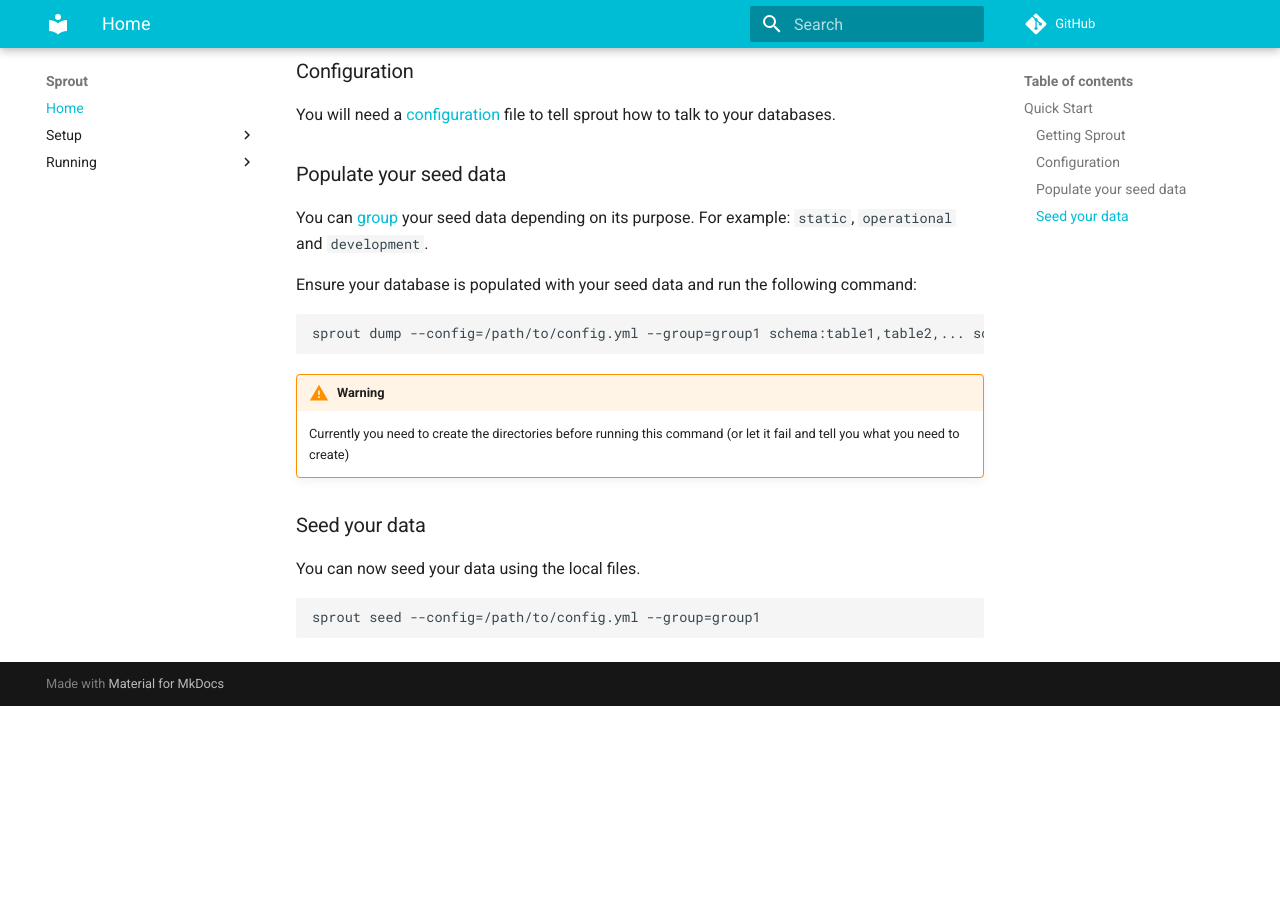
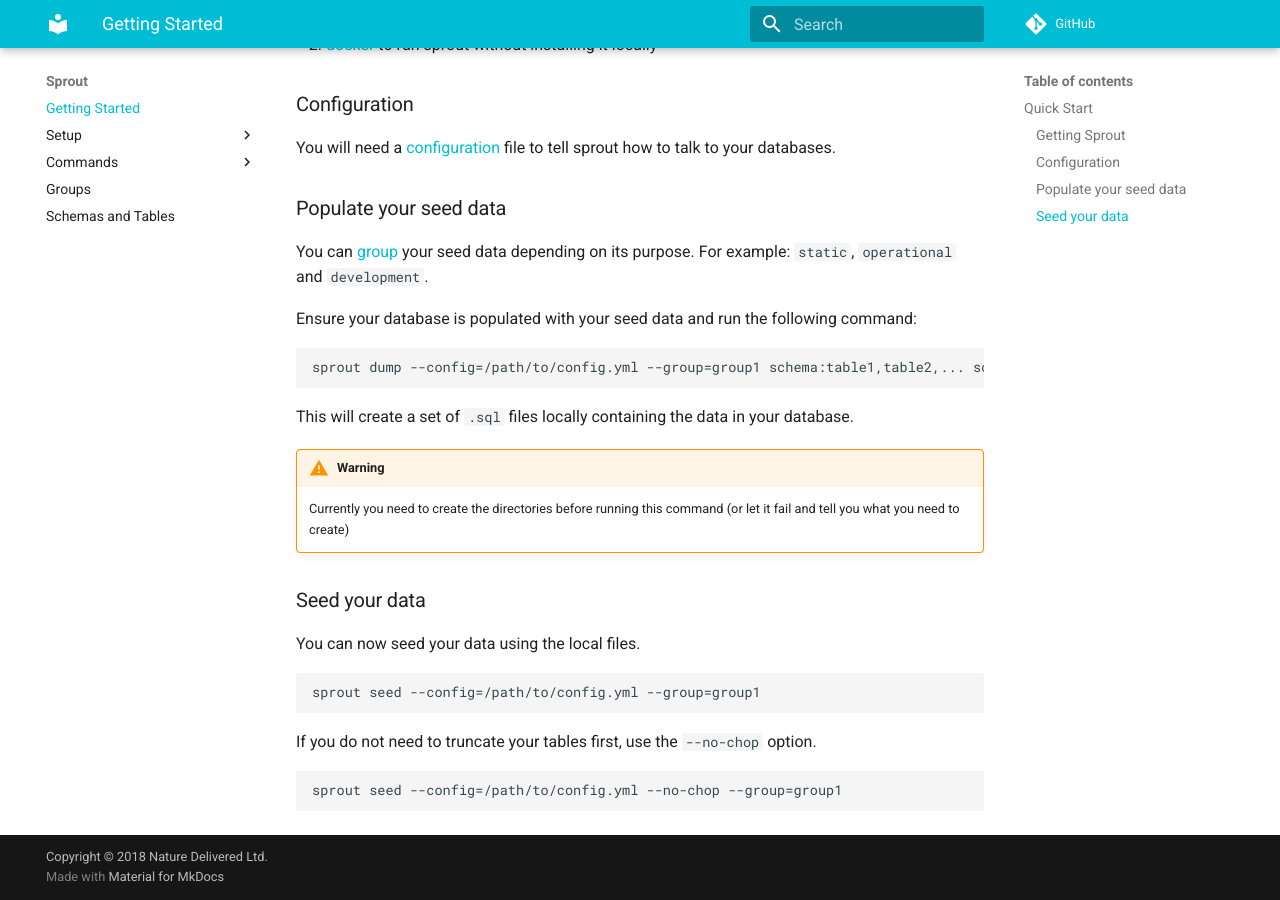
Before and after one commit to graze/sprout, an MkDocs documentation site: the page built from docs/index.md, in a window 1280 px wide and 900 px high, scrolled down 645 px. Built offline with MkDocs 1.6.1 and Material for MkDocs 9.7.7, drawn with Linux system fonts in a browser that asks for light colours; comment, search, counter and statistics services are not loaded; before the commit the page ends 1351 px from its top, so only the background shows below that; some of the changed text lies outside the part shown.

Commit message:
stuff for v0.2 & docs

````diff
--- a/docs/sprout.md
+++ b/docs/index.md
@@ -1,4 +1,4 @@
-# Sprout
+# Sprout 🌱
 
 Sprout is a tool to help you Populate your databases with seed data.
 
@@ -6,10 +6,11 @@ It's core method is by using .sql files that can be committed and diffed by your
 
 It can:
 
-1. [Seed](seeding.md) sql data from local files
-1. [Dump](dumping.md) data from mysql tables
+1. [Seed](commands/seed.md) sql data from local files
+1. [Dump](commands/dump.md) data from mysql tables
+1. [Chop (truncate)](commands/chop.md) data in mysql tables
 1. Performs actions in parallel
-1. Handle multiple [groups](grouping.md) of seed data (for example, `static`, `core`, `testing`)
+1. Handle multiple [groups](groups.md) of seed data (for example, `static`, `core`, `testing`)
 
 ## Quick Start
 
@@ -26,13 +27,15 @@ You will need a [configuration](setup/configuration.md) file to tell sprout how
 
 ### Populate your seed data
 
-You can [group](grouping.md) your seed data depending on its purpose. For example: `static`, `operational` and `development`.
+You can [group](groups.md) your seed data depending on its purpose. For example: `static`, `operational` and `development`.
 
 Ensure your database is populated with your seed data and run the following command:
 
 ```bash
 sprout dump --config=/path/to/config.yml --group=group1 schema:table1,table2,... schema2:table3,... ...
 ```
+
+This will create a set of `.sql` files locally containing the data in your database.
 
 !!! warning
     Currently you need to create the directories before running this command (or let it fail and tell you what you need
@@ -45,3 +48,9 @@ You can now seed your data using the local files.
 ```bash
 sprout seed --config=/path/to/config.yml --group=group1
 ```
+
+If you do not need to truncate your tables first, use the `--no-chop` option.
+
+```bash
+sprout seed --config=/path/to/config.yml --no-chop --group=group1
+```
--- a/mkdocs.yml
+++ b/mkdocs.yml
@@ -1,7 +1,12 @@
 site_name: Sprout
 site_description: Sprout seeds your data
 site_author: graze.com
+
 repo_url: https://github.com/graze/sprout
+repo_name: 'GitHub'
+
+docs_dir: 'docs'
+
 theme:
   name: 'material'
   custom_dir: theme
@@ -11,17 +16,20 @@ theme:
   palette:
     primary: 'cyan'
 
+copyright: "Copyright &copy; 2018 Nature Delivered Ltd."
+
 nav:
-- Home: 'sprout.md'
-- Setup:
-  - 'Initial Setup': 'sprout/#quick-start'
-  - Configuration File: 'configuration.md'
-  - Composer: 'composer.md'
-  - Docker: 'docker.md'
-- Running:
-  - Seeding: 'seeding.md'
-  - Dumping: 'dumping.md'
-  - Grouping: 'grouping.md'
+  - 'Getting Started': 'index.md'
+  - Setup:
+    - Configuration File: 'setup/configuration.md'
+    - Composer: 'setup/composer.md'
+    - Docker: 'setup/docker.md'
+  - Commands:
+    - Seed: 'commands/seed.md'
+    - Dump: 'commands/dump.md'
+    - Chop: 'commands/chop.md'
+  - Groups: 'groups.md'
+  - 'Schemas and Tables': 'schemas_tables.md'
 
 markdown_extensions:
   - admonition:
@@ -43,3 +51,5 @@ markdown_extensions:
       hardbreak: True
       nbsp: True
   - pymdownx.tasklist:
+  - toc:
+      permalink: true
````
Also changed, not shown: .travis.yml (+19 -0 lines), README.md (+2 -2 lines), dev.md (+3 -3 lines), docs/commands/chop.md (added, +87 -0 lines), docs/commands/dump.md (added, +82 -0 lines), docs/commands/seed.md (added, +98 -0 lines), docs/dumping.md (deleted, +0 -25 lines), docs/schemas_tables.md (added, +114 -0 lines), docs/setup/docker.md (+1 -1 lines), .markdownlint.json (added), docs/groups.md (renamed from docs/grouping.md), docs/seeding.md (deleted), 5 other files.
